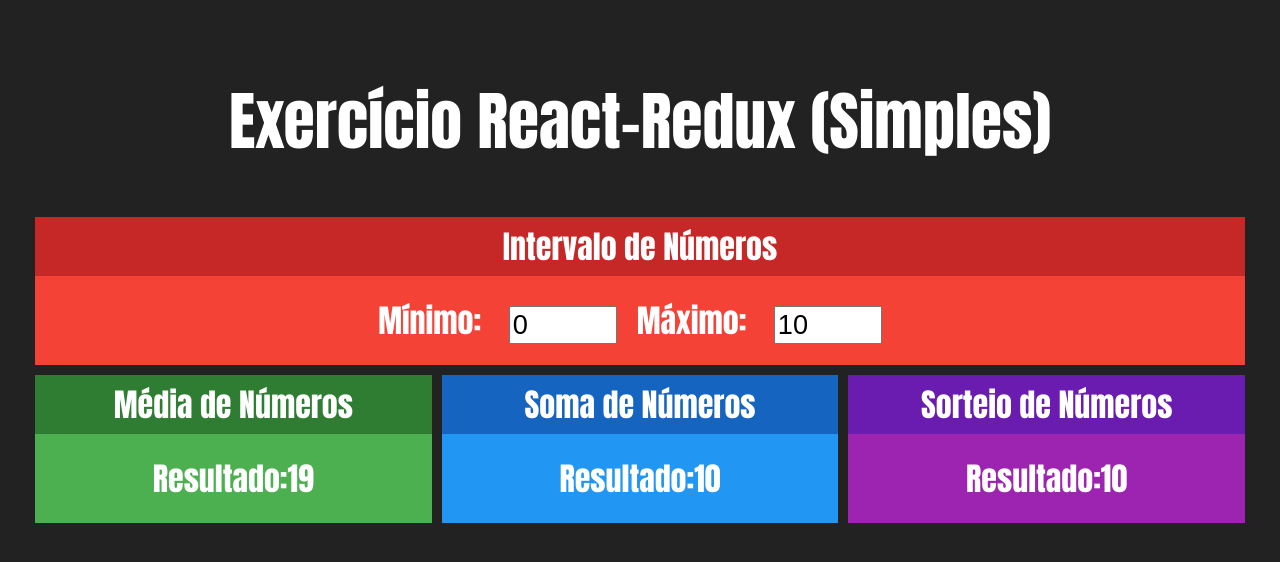
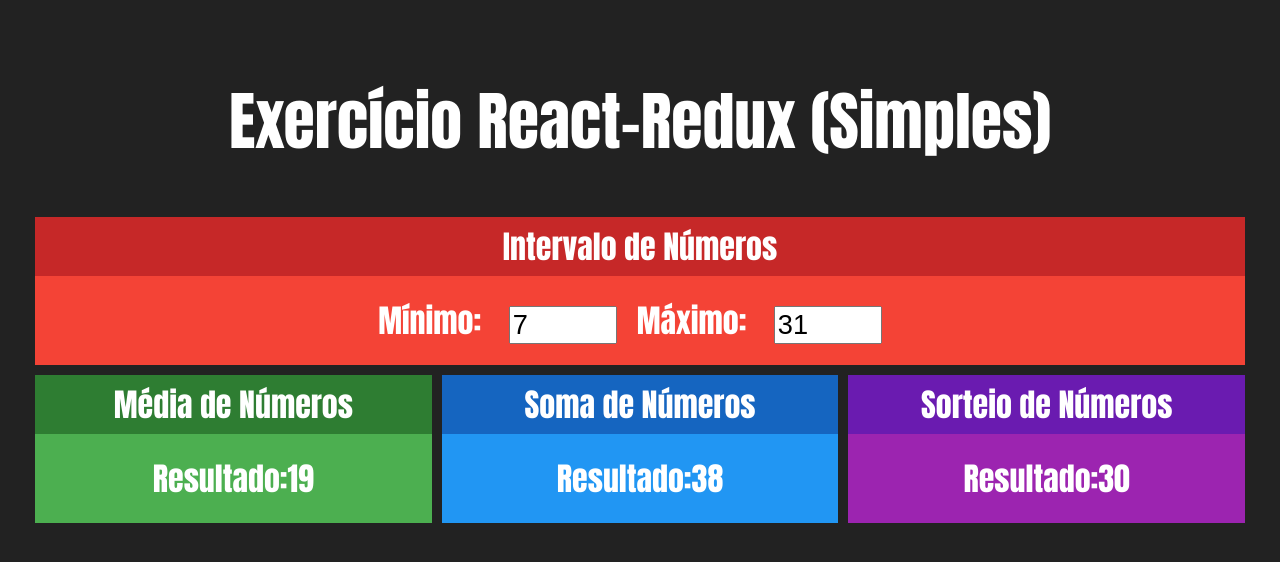
Before and after one commit to jpvieirah/Redux-Simples, a React (Create React App) app in the folder redux-simples/: page / in a window 1280 px wide. Shown: the top 562 px of the page. Built offline with nearby package versions, Linux system fonts and the light colour scheme.

Commit message:
Conectando Componentes com Redux #02

```diff
--- a/redux-simples/src/components/Interval.jsx
+++ b/redux-simples/src/components/Interval.jsx
@@ -1,21 +1,32 @@
 import "./Interval.css"
 import React from "react"
 import Card from './Card'
+import { connect } from "react-redux"
 
-
-export default props => {
+function Intervalo(props) {
+    const { min, max } = props
     return (
         <Card title="Intervalo de Números" red>
             <div className="Interval">
             <span>
                 <strong>Mínimo: </strong>
-                <input type="number" value={0} readOnly/>
+                <input type="number" value={min} readOnly/>
             </span>
             <span>
                 <strong>Máximo: </strong>
-                <input type="number" value={10} readOnly/>
+                <input type="number" value={max} readOnly/>
             </span>
             </div>
         </Card>
     )
 }
+
+function mapStateToProps(state) {
+    return {
+        min: state.numeros.min,
+        max: state.numeros.max,
+
+    }
+}
+
+export default connect(mapStateToProps)(Intervalo)
--- a/redux-simples/src/components/PrizeDraw.jsx
+++ b/redux-simples/src/components/PrizeDraw.jsx
@@ -1,18 +1,29 @@
 import React from "react"
 import Card from './Card'
+import { connect } from "react-redux"
 
-
-export default props => {
-
+function Sorteio(props) {
+        const { min, max } = props
+        const aleatorio = parseInt(Math.random() * (max - min)) + min
     return (
         <Card title="Sorteio de Números" purple>
             <div>
             <span>
                 <span>Resultado:</span>
-                <strong>{ 10 }</strong>
+                <strong>{ aleatorio }</strong>
 
                 </span>
             </div>
         </Card>
     )
 }
+
+function mapStateToProps(state) {
+    return {
+        min: state.numeros.min,
+        max: state.numeros.max,
+
+    }
+}
+
+export default connect(mapStateToProps)(Sorteio)
--- a/redux-simples/src/components/Sum.jsx
+++ b/redux-simples/src/components/Sum.jsx
@@ -1,17 +1,29 @@
 import React from "react"
 import Card from './Card'
+import { connect } from "react-redux"
 
 
-export default props => {
+function Soma(props) {
+        const { min,max } = props
     return (
         <Card title="Soma de Números" blue>
             <div>
             <span>
                 <span>Resultado:</span>
-                <strong>{ 10 }</strong>
+                <strong>{ min + max }</strong>
 
                 </span>
             </div>
         </Card>
     )
 }
+
+function mapStateToProps(state) {
+    return {
+        min: state.numeros.min,
+        max: state.numeros.max,
+
+    }
+}
+
+export default connect(mapStateToProps)(Soma)
```
